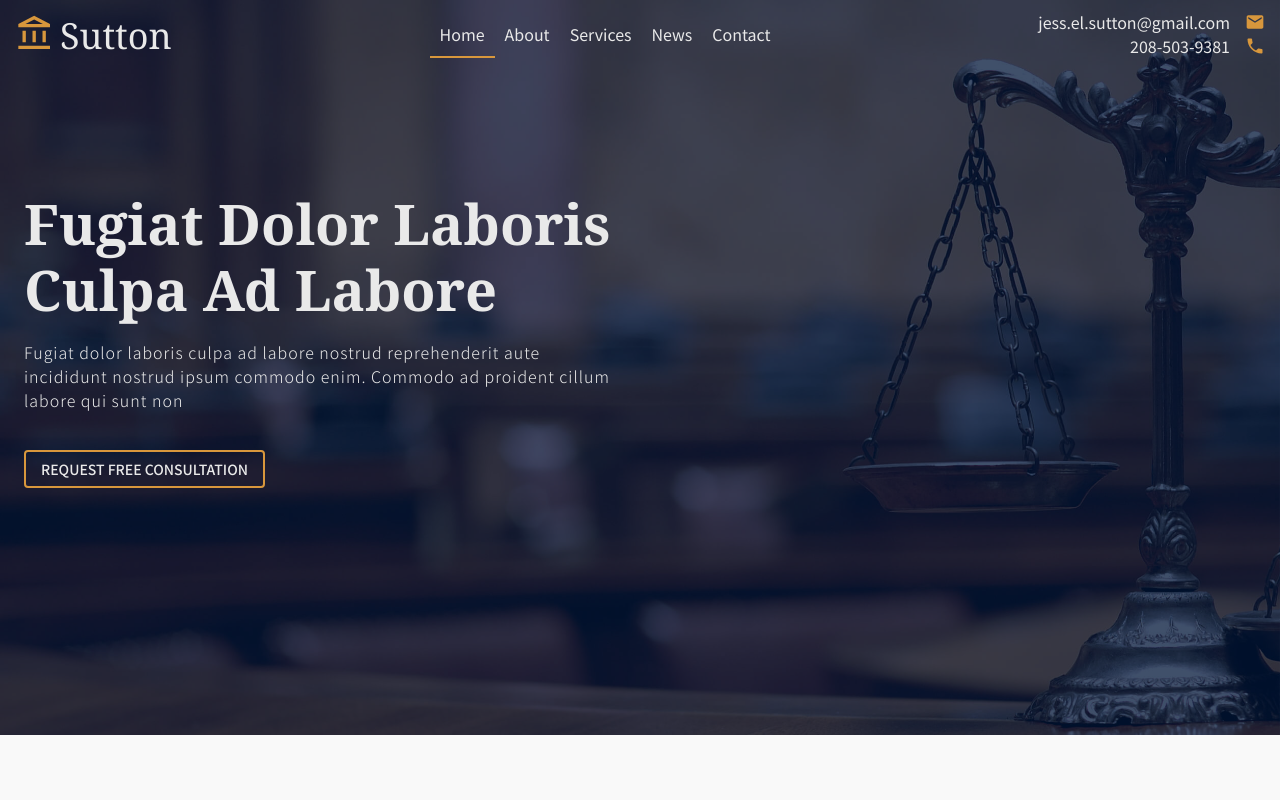
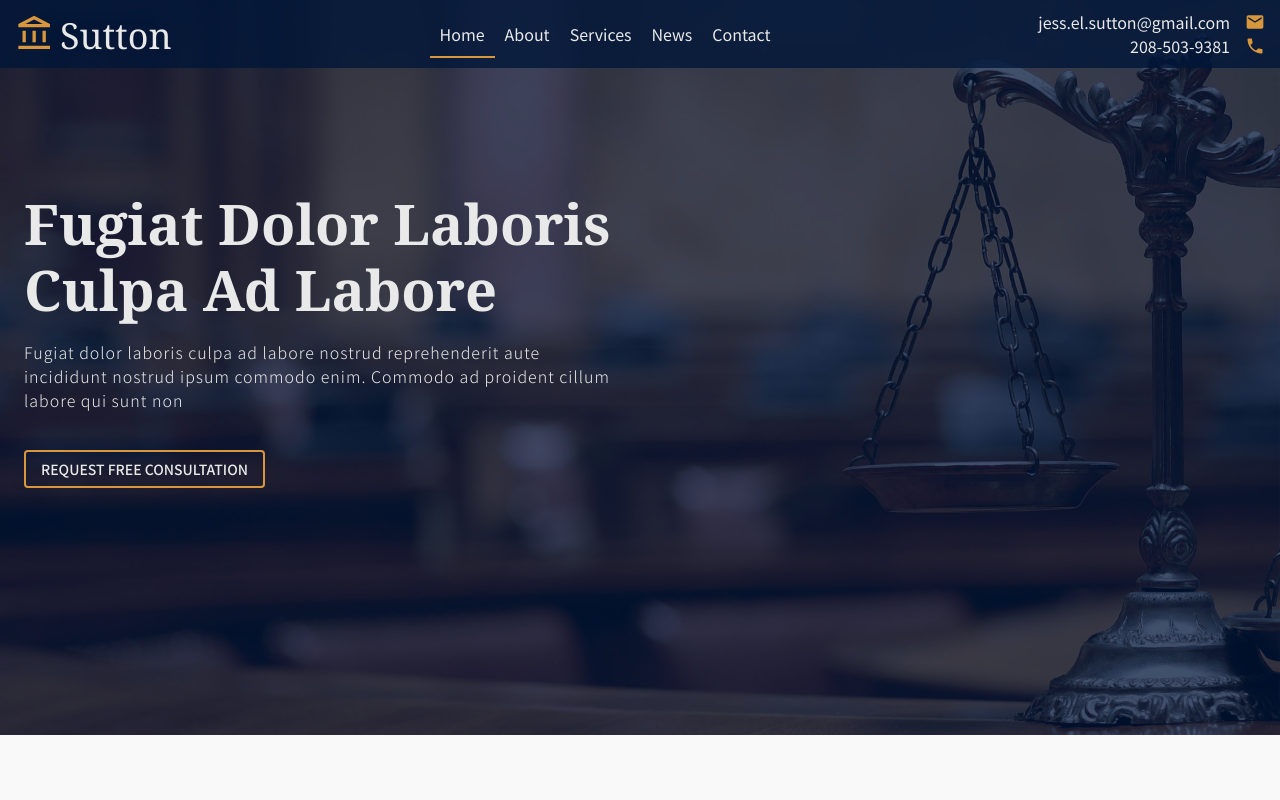
Before and after one commit to pmitch242/jessica-sutton, a React (Create React App) app: page / in a window 1280 px wide. Shown: the top 800 px of the page. Built offline with nearby package versions, Linux system fonts and the light colour scheme.

Commit message:
added backgroung color to navbar

```diff
--- a/src/components/Navbar/nav.css
+++ b/src/components/Navbar/nav.css
@@ -1,6 +1,7 @@
 .navbar{
     position: sticky;
     top: 0;
+    background-color: #001639c7;
     padding: 10px 15px;
     display: flex;
     justify-content: space-between;
```
